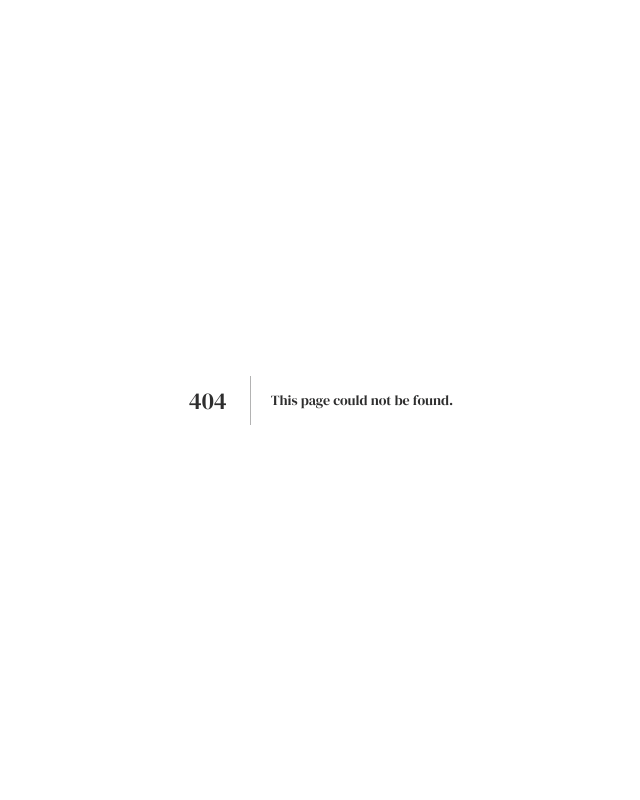
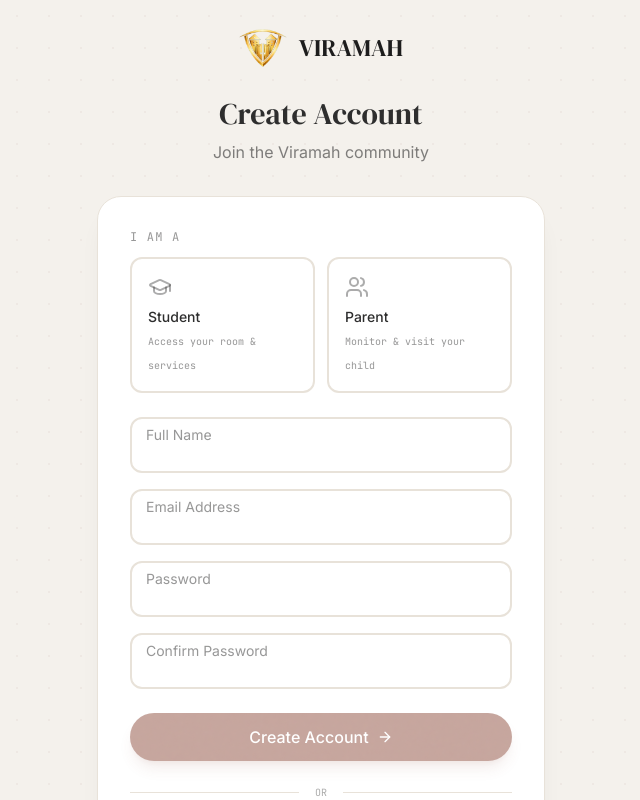
Before and after one commit to viramah-tech/Viramah-main, a Next.js app: page /signup in a window 1280 px wide. Before the commit this address had no page. Shown: the top 800 px of the page, without its empty margins (319-959 px from the left). Built offline with nearby package versions, Linux system fonts and the light colour scheme.

Commit message:
search and signup page ✔️

```diff
--- a/src/app/login/page.tsx
+++ b/src/app/login/page.tsx
@@ -240,12 +240,11 @@ export default function LoginPage() {
                     </div>
                 </div>
 
-                {/* Footer Links */}
                 <div className="text-center mt-6">
                     <span className="font-body text-sm text-charcoal/60">
                         New to Viramah?{" "}
-                        <Link href="/rooms" className="text-terracotta-raw hover:underline font-medium">
-                            Explore Rooms
+                        <Link href="/signup" className="text-terracotta-raw hover:underline font-medium">
+                            Create an Account
                         </Link>
                     </span>
                 </div>
--- a/src/app/page.tsx
+++ b/src/app/page.tsx
@@ -45,14 +45,6 @@ export default function Home() {
         </Container>
       </section>
 
-      {/* Discovery Search Section - Overlaps Hero */}
-      <section className="relative z-20 -mt-10 pb-20">
-        <Container>
-          <div className="bg-white p-8 md:p-10 rounded-lg shadow-[0_30px_60px_rgba(142,77,62,0.08)]">
-            <SearchBar />
-          </div>
-        </Container>
-      </section>
 
       <RealitySection />
       <DifferenceSection />
--- a/src/app/rooms/page.tsx
+++ b/src/app/rooms/page.tsx
@@ -1,7 +1,7 @@
 import { Container } from "@/components/layout/Container";
 import { Navigation } from "@/components/layout/Navigation";
 import { Footer } from "@/components/layout/Footer";
-import { FilterBar } from "@/components/search/FilterBar";
+import { SearchBar } from "@/components/search/SearchBar";
 import { RoomCard } from "@/components/ui/RoomCard";
 
 export default function RoomsPage() {
@@ -19,7 +19,13 @@ export default function RoomsPage() {
                 </Container>
             </section>
 
-            <FilterBar />
+            {/* Discovery Search Section */}
+            <section className="relative z-20 -mt-10 pb-20">
+                <Container>
+                    <SearchBar />
+                </Container>
+            </section>
+
 
             {/* Results Grid */}
             <section className="py-12">
--- /dev/null
+++ b/src/app/signup/page.tsx
@@ -0,0 +1,161 @@
+"use client";
+
+import { useState } from "react";
+import Link from "next/link";
+import { motion } from "framer-motion";
+import { Button } from "@/components/ui/Button";
+import { FormInput } from "@/components/ui/FormInput";
+import { GraduationCap, Users, ArrowRight, Chrome } from "lucide-react";
+
+type RoleSelection = "student" | "parent" | null;
+
+export default function SignUpPage() {
+    const [selectedRole, setSelectedRole] = useState<RoleSelection>(null);
+    const [name, setName] = useState("");
+    const [email, setEmail] = useState("");
+    const [password, setPassword] = useState("");
+    const [confirmPassword, setConfirmPassword] = useState("");
+
+    const getRedirectPath = () => {
+        if (selectedRole === "student") return "/user-onboarding/step-1";
+        if (selectedRole === "parent") return "/parent/dashboard";
+        return "/signup";
+    };
+
+    return (
+        <div className="min-h-screen bg-sand-light flex items-center justify-center p-6">
+            {/* Background Pattern */}
+            <div className="fixed inset-0 opacity-5">
+                <div className="absolute inset-0 bg-[radial-gradient(circle_at_50%_50%,_var(--terracotta-raw)_1px,_transparent_1px)] bg-[size:32px_32px]" />
+            </div>
+
+            <motion.div
+                initial={{ opacity: 0, y: 30 }}
+                animate={{ opacity: 1, y: 0 }}
+                transition={{ duration: 0.6, ease: [0.23, 1, 0.32, 1] }}
+                className="relative z-10 w-full max-w-md"
+            >
+                {/* Brand Header */}
+                <div className="text-center mb-8">
+                    <Link href="/" className="inline-flex items-center gap-3 mb-6 group">
+                        <div className="w-12 h-12 transition-transform duration-300 group-hover:scale-110">
+                            <img src="/logo.png" alt="Viramah Logo" className="w-full h-full object-contain" />
+                        </div>
+                        <span className="font-display text-2xl text-ink">VIRAMAH</span>
+                    </Link>
+                    <h1 className="font-display text-3xl text-charcoal">Create Account</h1>
+                    <p className="font-body text-charcoal/60 mt-2">Join the Viramah community</p>
+                </div>
+
+                {/* Auth Card */}
+                <div className="bg-white rounded-3xl border border-sand-dark p-8 shadow-xl shadow-charcoal/5">
+                    {/* Role Selection */}
+                    <div className="mb-6">
+                        <label className="font-mono text-xs text-charcoal/50 uppercase tracking-widest block mb-3">
+                            I am a
+                        </label>
+                        <div className="grid grid-cols-2 gap-3">
+                            <button
+                                onClick={() => setSelectedRole("student")}
+                                className={`p-4 rounded-xl border-2 text-left transition-all duration-300 ${selectedRole === "student"
+                                    ? "border-terracotta-raw bg-terracotta-raw/5"
+                                    : "border-sand-dark hover:border-charcoal/30"
+                                    }`}
+                            >
+                                <GraduationCap className={`w-6 h-6 mb-2 ${selectedRole === "student" ? "text-terracotta-raw" : "text-charcoal/40"
+                                    }`} />
+                                <span className={`font-body text-sm font-medium block ${selectedRole === "student" ? "text-terracotta-raw" : "text-charcoal"
+                                    }`}>
+                                    Student
+                                </span>
+                                <span className="font-mono text-[10px] text-charcoal/50">
+                                    Access your room &amp; services
+                                </span>
+                            </button>
+                            <button
+                                onClick={() => setSelectedRole("parent")}
+                                className={`p-4 rounded-xl border-2 text-left transition-all duration-300 ${selectedRole === "parent"
+                                    ? "border-terracotta-raw bg-terracotta-raw/5"
+                                    : "border-sand-dark hover:border-charcoal/30"
+                                    }`}
+                            >
+                                <Users className={`w-6 h-6 mb-2 ${selectedRole === "parent" ? "text-terracotta-raw" : "text-charcoal/40"
+                                    }`} />
+                                <span className={`font-body text-sm font-medium block ${selectedRole === "parent" ? "text-terracotta-raw" : "text-charcoal"
+                                    }`}>
+                                    Parent
+                                </span>
+                                <span className="font-mono text-[10px] text-charcoal/50">
+                                    Monitor &amp; visit your child
+                                </span>
+                            </button>
+                        </div>
+                    </div>
+
+                    {/* Sign Up Form */}
+                    <div className="space-y-4 mb-6">
+                        <FormInput
+                            label="Full Name"
+                            type="text"
+                            value={name}
+                            onChange={(e) => setName(e.target.value)}
+                        />
+                        <FormInput
+                            label="Email Address"
+                            type="email"
+                            value={email}
+                            onChange={(e) => setEmail(e.target.value)}
+                        />
+                        <FormInput
+                            label="Password"
+                            type="password"
+                            value={password}
+                            onChange={(e) => setPassword(e.target.value)}
+                        />
+                        <FormInput
+                            label="Confirm Password"
+                            type="password"
+                            value={confirmPassword}
+                            onChange={(e) => setConfirmPassword(e.target.value)}
+                        />
+                    </div>
+
+                    {/* Submit Button */}
+                    <Link href={getRedirectPath()}>
+                        <Button
+                            size="lg"
+                            className="w-full gap-2"
+                            disabled={!selectedRole}
+                        >
+                            {selectedRole === "student" ? "Continue to Booking" : "Create Account"}
+                            <ArrowRight className="w-4 h-4" />
+                        </Button>
+                    </Link>
+
+                    {/* Divider */}
+                    <div className="flex items-center gap-4 my-6">
+                        <div className="flex-1 h-px bg-sand-dark" />
+                        <span className="font-mono text-[10px] text-charcoal/40 uppercase">or</span>
+                        <div className="flex-1 h-px bg-sand-dark" />
+                    </div>
+
+                    {/* Google Sign Up */}
+                    <Button variant="secondary" size="lg" className="w-full gap-3">
+                        <Chrome className="w-5 h-5" />
+                        Sign up with Google
+                    </Button>
+                </div>
+
+                {/* Footer Links */}
+                <div className="text-center mt-6">
+                    <span className="font-body text-sm text-charcoal/60">
+                        Already have an account?{" "}
+                        <Link href="/login" className="text-terracotta-raw hover:underline font-medium">
+                            Sign In
+                        </Link>
+                    </span>
+                </div>
+            </motion.div>
+        </div>
+    );
+}
--- a/src/components/layout/Navigation.tsx
+++ b/src/components/layout/Navigation.tsx
@@ -105,8 +105,7 @@ export function Navigation() {
                     ))}
                 </div>
 
-                {/* Clockwork Data */}
-                <ClockDisplay />
+
 
                 {/* CTA */}
                 <div className="flex items-center gap-2">
@@ -117,7 +116,7 @@ export function Navigation() {
                         Sign In
                     </Link>
                     <Link
-                        href="/login"
+                        href="/signup"
                         className="px-6 py-2.5 rounded-full text-sm font-medium bg-terracotta-raw text-white shadow-lg shadow-terracotta-raw/20 hover:bg-terracotta-raw/90 hover:-translate-y-0.5 transition-all duration-300"
                     >
                         Sign Up
--- a/src/components/search/FilterBar.tsx
+++ b/src/components/search/FilterBar.tsx
@@ -6,7 +6,7 @@ import { ChevronDown, SlidersHorizontal } from "lucide-react";
 
 export function FilterBar() {
     return (
-        <div className="sticky top-[70px] z-40 w-full bg-white/80 backdrop-blur-md border-b border-sand-dark py-4 transition-all">
+        <div className="flex top-[70px] z-40 w-full backdrop-blur-md border-b border-sand-dark py-4 transition-all">
             <div className="mx-auto w-full max-w-[var(--container-max)] px-5 md:px-10 lg:px-20 flex flex-col md:flex-row gap-4 justify-between items-center">
 
                 {/* Filters Group */}
--- a/src/components/search/SearchBar.tsx
+++ b/src/components/search/SearchBar.tsx
@@ -27,7 +27,7 @@ export function SearchBar() {
     const [hoveredSegment, setHoveredSegment] = useState<string | null>(null);
 
     return (
-        <div className="w-full max-w-[1000px] h-[90px] bg-white rounded-2xl shadow-[0_10px_30px_-10px_rgba(0,0,0,0.1)] flex items-center p-2 gap-1 relative z-20 border border-[#d1d1d1]">
+        <div className="w-full max-w-[1000px] h-[90px] rounded-2xl flex items-center p-2 gap-1 relative z-20 border border-sand-dark/60 bg-white/40 backdrop-blur-sm shadow-[0_4px_20px_rgba(142,77,62,0.06)]">
             {SEGMENTS.map((segment, index) => {
                 const isActive = activeSegment === segment.id;
                 const isHovered = hoveredSegment === segment.id;
@@ -43,7 +43,7 @@ export function SearchBar() {
                         onClick={() => setActiveSegment(segment.id)}
                         className={cn(
                             "relative h-full flex flex-col justify-center px-6 rounded-xl cursor-text transition-colors duration-300 border border-transparent",
-                            isActive ? "bg-sand-light/50 border-sand-dark shadow-[inset_0_0_15px_rgba(0,0,0,0.02)]" : "hover:bg-sand-light/30"
+                            isActive ? "bg-white/60 border-sand-dark shadow-[inset_0_0_15px_rgba(0,0,0,0.04)]" : "hover:bg-white/30"
                         )}
                         style={{
                             flex: isActive ? 1.8 : isHovered ? 1.4 : 1,
@@ -54,21 +54,6 @@ export function SearchBar() {
                             damping: 30
                         }}
                     >
-                        {/* Tooltip Readout */}
-                        <AnimatePresence>
-                            {isHovered && (
-                                <motion.div
-                                    initial={{ opacity: 0, y: 10 }}
-                                    animate={{ opacity: 1, y: 0 }}
-                                    exit={{ opacity: 0, y: 10 }}
-                                    transition={{ duration: 0.3 }}
-                                    className="absolute -top-10 left-1/2 -translate-x-1/2 bg-charcoal text-white px-3 py-1 rounded-md font-mono text-[11px] whitespace-nowrap z-30"
-                                >
-                                    {segment.systemCode}
-                                    <div className="absolute bottom-0 left-1/2 -translate-x-1/2 translate-y-1/2 rotate-45 w-2 h-2 bg-charcoal" />
-                                </motion.div>
-                            )}
-                        </AnimatePresence>
 
                         {/* Pneumatic Rib Divider */}
                         {index > 0 && (
@@ -99,7 +84,7 @@ export function SearchBar() {
                             <input
                                 type="text"
                                 placeholder={segment.placeholder}
-                                className="w-full bg-transparent border-none outline-none font-mono text-base text-charcoal placeholder:text-charcoal/40 placeholder:font-body"
+                                className="w-full bg-transparent border-none outline-none font-body text-sm text-charcoal placeholder:text-charcoal/40"
                             />
                             {segment.unit && (
                                 <span className="font-mono text-xs text-charcoal/40">{segment.unit}</span>
@@ -124,7 +109,7 @@ export function SearchBar() {
             <motion.button
                 whileHover={{ width: 90, scale: 0.98 }}
                 whileTap={{ scale: 0.95, rotate: 2 }}
-                className="h-full w-[74px] bg-charcoal rounded-xl flex items-center justify-center text-white shrink-0 hover:bg-ink transition-colors duration-300 shadow-lg relative overflow-hidden"
+                className="h-full w-[74px] bg-terracotta-raw rounded-xl flex items-center justify-center text-white shrink-0 hover:bg-terracotta-raw/90 transition-colors duration-300 shadow-lg shadow-terracotta-raw/20 relative overflow-hidden"
             >
                 <Search className="w-6 h-6 relative z-10" />
                 {/* Click flash effect */}
```
Also changed, not shown: 2 other files (tests, documents, lock files or other folders).
